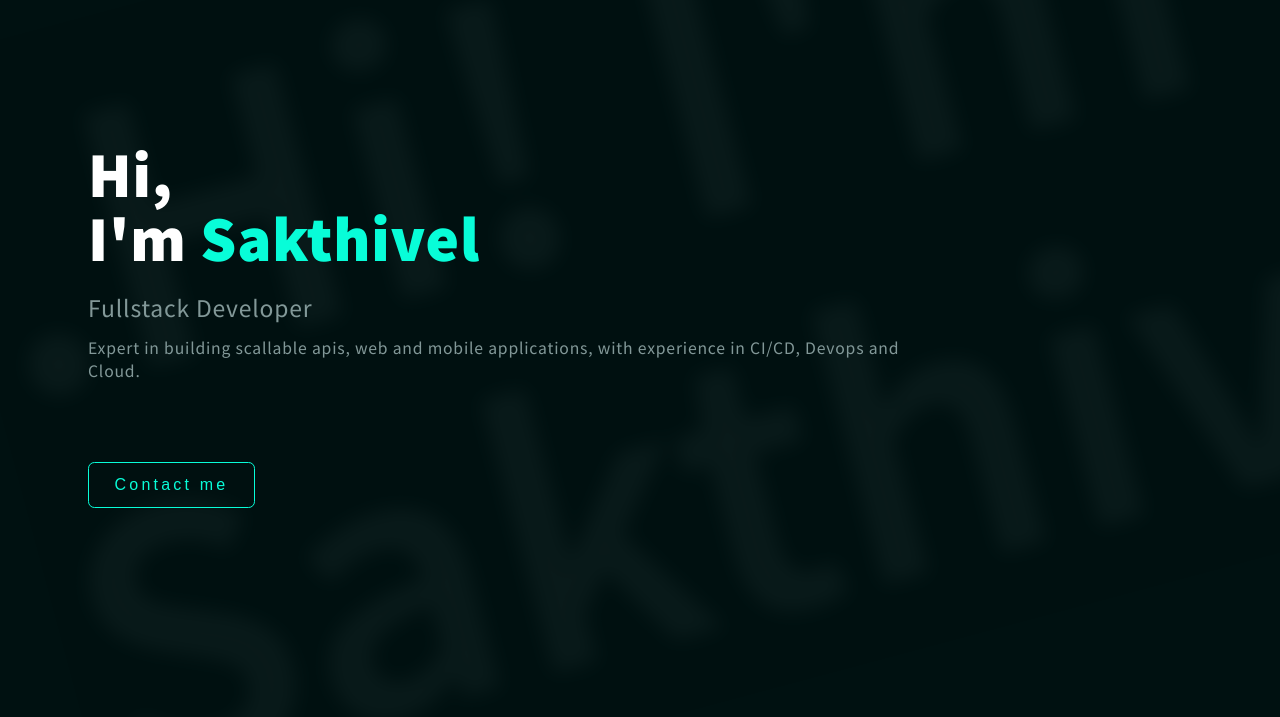
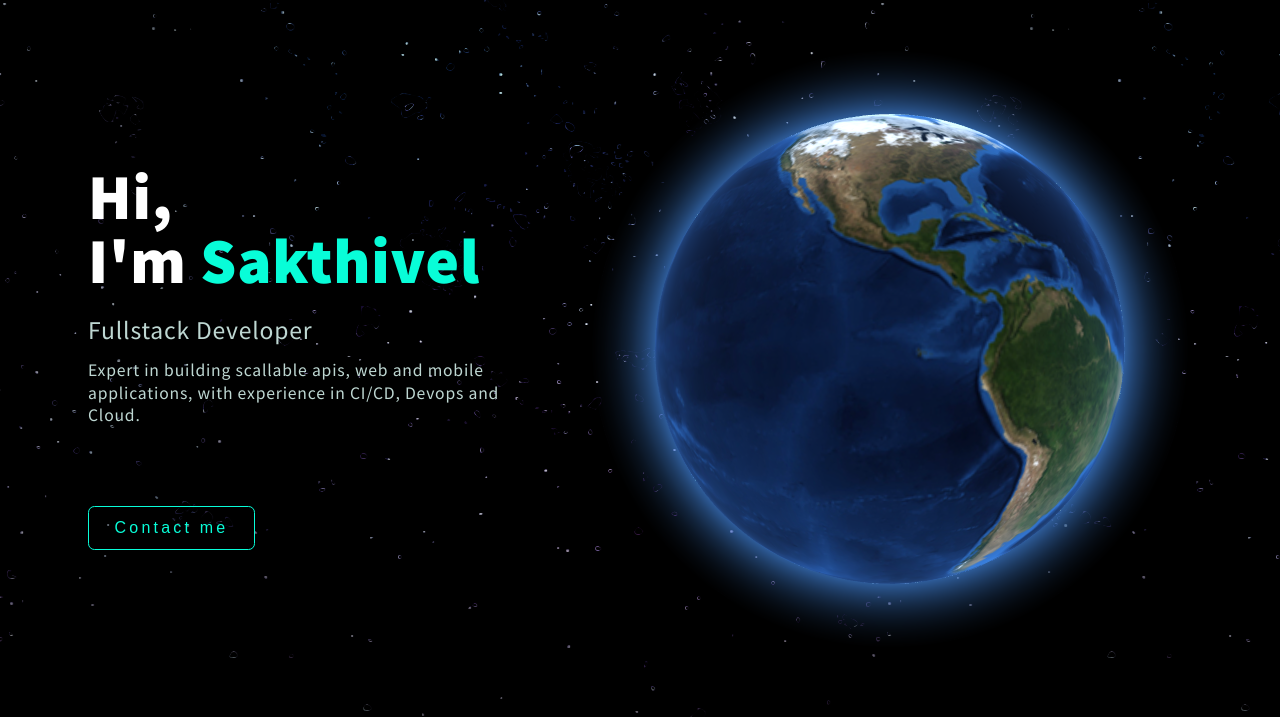
Before and after one commit to m-sakthi/m-sakthi.github.io, a website built with Vite: page index.html in a window 1280 px wide. Shown: the part 83-800 px from the top of the page. Built offline with nearby package versions, Linux system fonts and the light colour scheme; animation ran at ten frames a second.

Commit message:
Feature: Added floating globe in landing page

```diff
--- /dev/null
+++ b/assets/js/globe.js
@@ -0,0 +1,145 @@
+import {
+  Scene,
+  PerspectiveCamera,
+  WebGLRenderer,
+  Mesh,
+  Color,
+  TextureLoader,
+  ShaderMaterial,
+  SphereGeometry,
+  AdditiveBlending,
+  BackSide,
+  Group,
+  BufferGeometry,
+  PointsMaterial,
+  Float32BufferAttribute,
+  Points,
+} from 'three';
+
+// import { OrbitControls } from 'three/addons/controls/OrbitControls.js';
+import gsap from 'gsap';
+import vertexShader from '../shaders/vertex.glsl';
+import fragmentShader from '../shaders/fragment.glsl';
+
+import atmosphereVertexShader from '../shaders/atmosphereVertex.glsl';
+import atmosphereFragmentShader from '../shaders/atmosphereFragment.glsl';
+
+const canvasContainer = document.getElementById('canvas-container');
+
+const scene = new Scene();
+const camera = new PerspectiveCamera(75, canvasContainer.offsetWidth / canvasContainer.offsetHeight, 1, 500);
+const renderer = new WebGLRenderer({
+  alpha: true,
+  antialias: true,
+  canvas: document.querySelector('canvas')
+});
+
+renderer.setSize(canvasContainer.offsetWidth, canvasContainer.offsetHeight);
+renderer.setPixelRatio(devicePixelRatio);
+// container.appendChild(renderer.domElement);
+
+// Create a movement along orbits
+// new OrbitControls(camera, renderer.domElement)
+
+
+const sphereSize = Math.min(Math.max(canvasContainer.offsetWidth / 100, 3), 6.6)
+
+// Create a sphere
+const sphere = new Mesh(
+  new SphereGeometry(sphereSize, 50, 50),
+  // new MeshBasicMaterial({
+  //   // color: 0xFF0000,
+  //   map: new TextureLoader().load('/images/earth-map.jpeg')
+  // })
+  new ShaderMaterial({
+    vertexShader,
+    fragmentShader,
+    uniforms: {
+      globeTexture: {
+        value: new TextureLoader().load('/assets/images/earth-map.jpeg')
+      }
+    }
+  })
+);
+// scene.add(sphere);
+// END sphere
+
+// Create a atmosphere
+const atmosphere = new Mesh(
+  new SphereGeometry(sphereSize, 50, 50),
+  new ShaderMaterial({
+    vertexShader: atmosphereVertexShader,
+    fragmentShader: atmosphereFragmentShader,
+    blending: AdditiveBlending,
+    side: BackSide
+  })
+);
+atmosphere.scale.set(1.2, 1.2, 1.2);
+// scene.add(atmosphere);
+// END atmosphere
+
+const group = new Group();
+group.add(sphere);
+group.add(atmosphere);
+scene.add(group);
+
+// Starts
+function generateStarts(front = false) {
+  const starGeometry = new BufferGeometry();
+  const starMaterial = new PointsMaterial({
+    color: 0xffffff,
+  });
+
+  const starVertices = [];
+  for (let i = 0; i < 10000; i++) {
+    const x = (Math.random() - 0.5) * 2000;
+    const y = (Math.random() - 0.5) * 2000;
+    const z = Math.random() * 2000;
+    starVertices.push(x, y, front ? z : -z);
+  }
+
+  starGeometry.setAttribute('position', new Float32BufferAttribute(starVertices, 3))
+
+  return new Points(starGeometry, starMaterial);
+}
+
+const stars = generateStarts();
+// const starsFront = generateStarts(true);
+
+// scene.add(stars);
+// scene.add(starsFront);
+
+// END Starts
+
+
+
+// Place a camera with light to make the object visible
+camera.position.z = 15;
+
+const mouse = {
+  x: 0,
+  y: 0
+};
+
+function animate() {
+  requestAnimationFrame(animate);
+  renderer.render(scene, camera);
+  sphere.rotation.y += 0.002;
+  // group.rotation.y = mouse.x * 0.5;
+  gsap.to(group.rotation, {
+    x: -mouse.y * 0.3,
+    y: mouse.x * 0.5,
+    duration: 2
+  });
+}
+
+animate();
+
+addEventListener('mousemove', (event) => {
+  mouse.x = (event.clientX / innerWidth) * 2 - 1;
+  mouse.y = -(event.clientY / innerHeight) * 2 + 1;
+});
+
+// addEventListener('resize', (event) => {
+//   console.log("******** ");
+// });
--- /dev/null
+++ b/assets/shaders/atmosphereFragment.glsl
@@ -0,0 +1,6 @@
+varying vec3 vertexNormal;
+
+void main() {
+  float intensity = pow(0.75- dot(vertexNormal, vec3(0, 0, 1.0)), 2.0);
+  gl_FragColor = vec4(0.3, 0.6, 1.0, 1.0) * intensity;
+}
--- /dev/null
+++ b/assets/shaders/atmosphereVertex.glsl
@@ -0,0 +1,6 @@
+varying vec3 vertexNormal;
+
+void main() {
+  vertexNormal = normalize(normalMatrix * normal);
+  gl_Position = projectionMatrix * modelViewMatrix * vec4( position, 1.0 );
+}
--- /dev/null
+++ b/assets/shaders/fragment.glsl
@@ -0,0 +1,14 @@
+uniform sampler2D globeTexture;
+
+varying vec2 vertexUV; // vec2(0, 0.24)
+varying vec3 vertexNormal;
+
+// Ref/search Book of shaders for information shaders
+void main() {
+  float intensity = 1.05 - dot(vertexNormal, vec3(0.0, 0.0, 1.0));
+  vec3 atmosphere = vec3(0.3, 0.6, 1.0) * pow(intensity, 1.5);
+
+  gl_FragColor = vec4(atmosphere + texture2D(globeTexture, vertexUV).xyz, 1.0);
+  // gl_FragColor = vec4(vec3(0, 0.1, 0.05) + texture2D(globeTexture, vertexUV).xyz, 1.0);
+  // vec4(0.4, 1, 1, 1);
+}
--- /dev/null
+++ b/assets/shaders/vertex.glsl
@@ -0,0 +1,9 @@
+varying vec2 vertexUV;
+varying vec3 vertexNormal;
+
+void main() {
+  vertexUV = uv;
+  vertexNormal = normalize(normalMatrix * normal);
+
+  gl_Position = projectionMatrix * modelViewMatrix * vec4( position, 1.0 );
+}
--- a/assets/styles/index.css
+++ b/assets/styles/index.css
@@ -8,8 +8,8 @@
   --primary-200: #14c1a7;
   --primary-400: #208677;
   --primary-700: #1b4741;
-  --primary-900: #001111;
-  --primary-901: #001416;
+  --primary-900: #000111;
+  --primary-901: #000506;
 
   --primary-glassy-900: #00111166;
 
@@ -251,6 +251,10 @@ a {
   width: 100%;
 }
 
+.width-50 {
+  width: 50%;
+}
+
 @media screen and (min-width: 600px) {
   .width-l-75 {
     width: 75%;
@@ -298,6 +302,11 @@ a {
   margin-bottom: var(--s-20);
 }
 
+/* Position */
+.absolute {
+  position: absolute;
+}
+
 /*  */
 
 /* Lists */
@@ -306,7 +315,11 @@ li {
 }
 
 /* Buttons */
-button {
+a.button {
+  font-family: Arial;
+}
+
+.button {
   font-size: 1rem;
   background-color: transparent;
   padding: 0.8rem 1.6rem;
@@ -318,12 +331,12 @@ button {
   transition: color 0.3s ease-in, background-color 0.3s ease-in;
 }
 
-button.primary {
+.button.primary {
   border-color: var(--primary);
   color: var(--primary);
 }
 
-button.primary:hover {
+.button.primary:hover {
   background-color: var(--primary);
   color: var(--primary-900);
 }
@@ -389,7 +402,6 @@ button.primary:hover {
   font-size: var(--s-16);
   color: var(--primary-gray);
   margin-bottom: var(--s-10);
-  ;
   line-height: var(--s-18);
 }
 
@@ -397,22 +409,20 @@ button.primary:hover {
   font-size: var(--s-12);
   color: var(--primary-gray);
   margin-bottom: var(--s-10);
-  ;
   line-height: var(--s-14);
 }
 
 .sub-h-2 {
   font-size: var(--s-10);
   color: var(--primary-gray);
-  margin-bottom: var(--s-10);
-  ;
+  margin-bottom: var(--s-04);
+  line-height: var(--s-12);
 }
 
 .sub-h-1 {
   font-size: var(--s-08);
   color: var(--primary-gray);
-  margin-bottom: var(--s-10);
-  ;
+  line-height: var(--s-10);
 }
 
 /* Pragraphs */
@@ -473,13 +483,14 @@ button.primary:hover {
   transition: 1s cubic-bezier(0.5, 0, 0.5, 1);
   background-color: var(--primary);
   height: 100vh;
+  overflow-x: hidden;
   overflow-y: scroll;
   scroll-snap-type: y mandatory;
 }
 
 .max-width {
   max-width: var(--max-width);
-  margin: auto;
+  margin: 0 auto;
 }
 
 /* Navigation */
@@ -534,6 +545,7 @@ button.primary:hover {
 .page-section {
   position: relative;
   padding-top: var(--top-header-height);
+  background-image: url('/assets/images/night.png');
   scroll-snap-align: start;
 }
 
@@ -545,17 +557,12 @@ button.primary:hover {
   background-color: var(--primary-901);
 }
 
-/* .bd-explosion::before {
-  content: '';
-  background-image: url('../images/explosion.png');
-  background-repeat: no-repeat;
-  background-size: 800px;
-  width: 800px;
-  height: 600px;
-  z-index: 0;
-  filter: blur(10px);
-} */
+.page-section:first-child {
+  background-color: #000000;
+  background-position: center;
+}
 
+/*
 .bd-text::before {
   content: attr(data-backdrop-legend);
   position: absolute;
@@ -582,7 +589,7 @@ button.primary:hover {
   opacity: 0.08;
   z-index: 0;
   filter: blur(10px);
-}
+} */
 
 .bd-moon::before {
   content: "";
@@ -597,12 +604,13 @@ button.primary:hover {
   height: 120%;
   z-index: 0;
   filter: blur(10px);
-  opacity: 0.4;
+  opacity: 0.8;
 }
 
-.bd-image {
+/* .bd-image {
   position: relative;
 }
+
 
 .bd-image::after {
   content: "";
@@ -611,22 +619,30 @@ button.primary:hover {
   background-size: 85%;
   position: absolute;
   right: -25%;
-  width: 80%;
-  height: 80%;
+  height: calc(400px + 30%);
   top: calc(100px - 50%);
   width: calc(400px + 30%);
   z-index: 0;
   filter: blur(10px);
   opacity: 0.55;
-  top: -25%;
-}
+}  */
 
 /* Hero Banner */
 .hero-banner {
-  position: relative;
+  /* position: absolute; */
   gap: 4rem;
   height: 100%;
   padding: var(--s-50) var(--s-20) var(--s-80);
+}
+.hero-banner .sub-h-4, .hero-banner .p1 {
+  color: var(--primary-light-1);
+}
+
+
+.earth-object {
+  height: 100%;
+  width: calc(400px + 25%);
+  margin-left: auto;
 }
 
 @media screen and (min-width: 600px) {
@@ -639,10 +655,6 @@ button.primary:hover {
 
 .skills-list {
   margin-top: var(--s-10);
-  /* background-color: var(--primary-glassy-900);
-  padding: var(--s-10);
-  border-radius: var(--s-04);
-  backdrop-filter: blur(10px); */
 }
 
 .skills-list ul {
@@ -658,13 +670,6 @@ button.primary:hover {
   margin-top: var(--s-06);
   border-radius: 2px;
 }
-
-
-/* Canvas Skill Graph */
-/* canvas {
-  border: 1px solid var(--primary);
-} */
-
 
 /* Experience Timeline */
 .timeline {
@@ -703,10 +708,6 @@ button.primary:hover {
   position: relative;
   top: 20px;
   left: -64px;
-}
-
-.timeline .sub-h-2 {
-  margin-bottom: var(--s-04);
 }
 
 @media screen and (min-width: 767px) {
@@ -790,7 +791,7 @@ button.primary:hover {
 }
 
 .pf-item {
-  width: 30%;
+  width: calc((100% / 3) - var(--s-14));
   min-width: 336px;
   border: 1px solid var(--primary-700);
   padding: var(--s-14);
@@ -822,9 +823,9 @@ button.primary:hover {
 }
 
 .dev-icons-container > .icons path {
-  fill: var(--primary-light-1);
+  fill: var(--primary-gray);
 }
 
-.dev-icons-container .icons:hover >  path {
+.dev-icons-container .icons:hover > path {
   fill: var(--primary);
 }
--- a/index.html
+++ b/index.html
@@ -16,10 +16,10 @@
     <link rel="stylesheet" href="assets/styles/index.css" />
 
     <script>
-      window.onbeforeunload = function () {
-        history.scrollRestoration = 'manual';
-        window.scrollTo(0, 0);
-      }
+      // window.onbeforeunload = function () {
+      //   history.scrollRestoration = 'manual';
+      //   window.scrollTo(0, 0);
+      // }
     </script>
   </head>
 
@@ -31,26 +31,31 @@
             <img src="assets/images/logo.svg">
           </a>
           <div id="nav-links-container" class="flx-row flx-x-center flx-y-center">
-            <a class="nav-link" data-order-id="0" href="#about">About</a>
-            <a class="nav-link" data-order-id="1" href="#skills">Skills</a>
-            <a class="nav-link" data-order-id="2" href="#work">Work</a>
-            <a class="nav-link" data-order-id="3" href="#contact">Contact</a>
+            <a class="nav-link" href="#about">About</a>
+            <a class="nav-link" href="#skills">Skills</a>
+            <a class="nav-link" href="#work">Work</a>
+            <a class="nav-link" href="#contact">Contact</a>
           </div>
         </div>
       </nav>
       <div id="section-container" class="page-container">
-        <section id="about" data-backdrop-legend=".Hi! I'm Sakthivel" class="page-section bd-text full-page">
-          <div class="max-width height-100">
-            <div class="flx-col flx-y-center hero-banner ls1">
+        <section id="about" data-backdrop-legend=" Hi! I'm Sakthivel" class="page-section full-page">
+          <div class="max-width width-full height-100">
+            <div class="flx-row height-100">
+              <div class="flx-col flx-y-center hero-banner absolute ls1">
                 <div class="flx-col">
                   <h2 class="h9">Hi,<br />I'm <span class="color-primary">Sakthivel</span></h2>
                   <h4 class="sub-h-4">Fullstack Developer</h4>
-                <p class="p1 width-l-75">
+                  <p class="p1 width-50">
                     Expert in building scallable apis, web and mobile applications, with experience in CI/CD, Devops and
                     Cloud.
                   </p>
                 </div>
-              <button class="primary contactme" data-order-id="3">Contact me</button>
+                <a class="button primary" href="#contact">Contact me</a>
+              </div>
+              <div id="canvas-container" class="earth-object">
+                <canvas></canvas>
+              </div>
             </div>
           </div>
         </section>
@@ -95,7 +100,6 @@
             </div>
           </div>
         </section>
-        <!-- <canvas></canvas> -->
 
         <section id="work" class="page-section bd-moon full-page">
           <div class="max-width height-100 flx-col pad-3">
@@ -133,13 +137,13 @@
         </section>
 
         <section id="contact" class="page-section full-page">
-          <div class="flx-col height-100 space-between bd-image">
-            <div class="width-full pad-3">
+          <div class="flx-col height-100 space-between">
+            <div class="width-full max-width pad-3">
               <h2 class="h8 color-primary">Projects</h2>
               <div class="portfolio">
                 <div class="pf-item">
-                  <h2 class="h4 ls1 color-primary">Talk</h2>
-                  <p class="p2">Real-time messenger, video/audio conferencing</p>
+                  <h2 class="h4 ls1 color-light">Talk</h2>
+                  <p class="sub-h-2">Real-time messenger, video/audio conferencing</p>
                   <div class="dev-icons-container">
                     <svg class="icons" role="img" viewBox="0 0 24 24">
                       <title>Ruby</title>
@@ -160,8 +164,8 @@
                   </div>
                 </div>
                 <div class="pf-item">
-                  <h2 class="h4 ls1 color-primary">Docs</h2>
-                  <p class="p2">Cloud file store and share</p>
+                  <h2 class="h4 ls1 color-light">Docs</h2>
+                  <p class="sub-h-2">Cloud file store and share</p>
                   <div class="dev-icons-container">
                     <svg class="icons" role="img" viewBox="0 0 24 24">
                       <title>Ruby</title>
@@ -182,8 +186,8 @@
                   </div>
                 </div>
                 <div class="pf-item">
-                  <h2 class="h4 ls1 color-primary">Apps</h2>
-                  <p class="p2">App store to download IOS and Android apps</p>
+                  <h2 class="h4 ls1 color-light">Apps</h2>
+                  <p class="sub-h-2">App store to download IOS and Android apps</p>
                   <div class="dev-icons-container">
                     <svg class="icons" role="img" viewBox="0 0 24 24">
                       <title>Ruby</title>
@@ -204,8 +208,8 @@
                   </div>
                 </div>
                 <div class="pf-item">
-                  <h2 class="h4 ls1 color-primary">Play</h2>
-                  <p class="p2">Gamified digital learning/evaluation platform</p>
+                  <h2 class="h4 ls1 color-light">Play</h2>
+                  <p class="sub-h-2">Gamified digital learning/evaluation platform</p>
                   <div class="dev-icons-container">
                     <svg class="icons" role="img" viewBox="0 0 24 24">
                       <title>Ruby</title>
@@ -242,8 +246,8 @@
                   </div>
                 </div>
                 <div class="pf-item">
-                  <h2 class="h4 ls1 color-primary">Labs</h2>
-                  <p class="p2">Online coding/evaluation platform</p>
+                  <h2 class="h4 ls1 color-light">Labs</h2>
+                  <p class="sub-h-2">Online coding/evaluation platform</p>
                   <div class="dev-icons-container">
                     <svg class="icons" role="img" viewBox="0 0 24 24">
                       <title>JavaScript</title>
@@ -289,7 +293,8 @@
                 </div>
               </div>
             </div>
-            <div class="width-full pad-3 contact-container">
+            <div class="width-full contact-container">
+              <div class="width-full max-width pad-3">
                 <h2 class="h6 color-primary-dark">Contact</h2>
                 <p class="sub-h-3 width-l-75 color-primary-dark">
                   I'm interesed in fulltime and freelancing opportunities especially, fullstack large-scale projects.<br />
@@ -317,9 +322,12 @@
                 </div>
               </div>
             </div>
+          </div>
         </section>
       </div>
     </div>
+
+    <script type="module" src="/assets/js/globe.js"></script>
   </body>
 
 </html>
```
Also changed, not shown: package.json (+9 -3 lines), vite.config.js (added, +7 -0 lines), assets/images/earth-map.jpeg (added), assets/images/logo-half-dark.svg (deleted), assets/images/night.png (added), 2 other files. Lines whose indentation alone changed are shown as unchanged.
